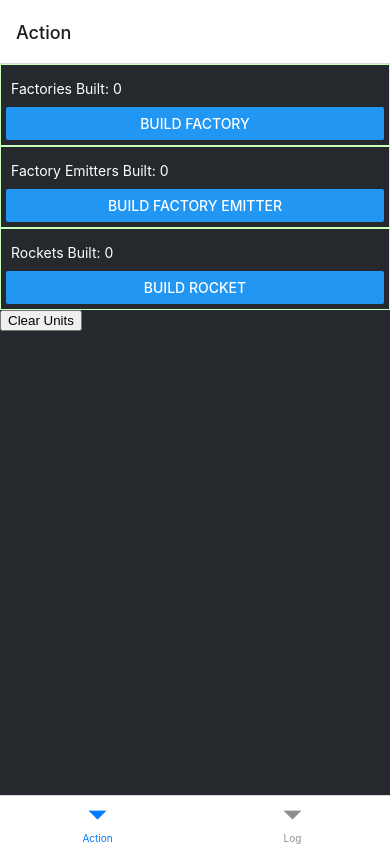
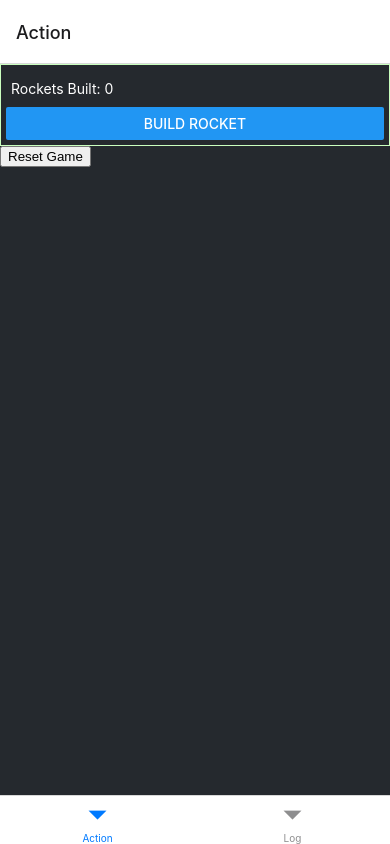
Before and after one commit to mchusma/singularity, a React Native app: screen /Action in a window 390 px wide. Built offline with nearby package versions, Linux system fonts and the light colour scheme.

Commit message:
sorted units, set them into their own file, created lots of boilerplate

```diff
--- a/src/components/activeUnits.tsx
+++ b/src/components/activeUnits.tsx
@@ -1,21 +1,62 @@
-import React from 'react';
-import { useDispatch } from 'react-redux';
+import React, { useEffect, useRef } from 'react';
+import { useDispatch, useSelector } from 'react-redux';
 import Factory from '../units/Factory';
 import FactoryEmitter from '../units/FactoryEmitter';
 import Rocket from '../units/Rocket';
-import { clearUnits } from '../store/unitSlice';
+import { clearUnits, updateUnitVisibility } from '../store/unitSlice';
+import { RootState } from '../store/store';
 
 const activeUnits = [Factory, FactoryEmitter, Rocket];
 
+const useUpdatedRef = (val) => {
+  const ref = useRef(val);
+  useEffect(() => {
+    ref.current = val;
+  }, [val]);
+  return ref;
+};
+
 const ActiveUnits = () => {
-  const dispatch = useDispatch();
+    const dispatch = useDispatch();
 
-  return (
-    <div>
-      {activeUnits.map((Unit, index) => <Unit key={index} />)}
-      <button onClick={() => dispatch(clearUnits())}>Clear Units</button>
-    </div>
-  );
+    // Access the units state from Redux
+    const units = useSelector((state: RootState) => state.units.units);
+    const unitsRef = useUpdatedRef(units);
+
+    useEffect(() => {
+        const intervalId = setInterval(() => {
+            unitsRef.current.forEach(unit => {
+                if (!unit.isVisible) {
+                    const requirementsMet = unit.requiredUnits.every(requiredUnit => {
+                        const requiredUnitState = unitsRef.current.find(u => u.id === requiredUnit.unitId);
+                        return requiredUnitState && requiredUnitState.quantity >= requiredUnit.quantity;
+                    });
+
+                    if (requirementsMet) {
+                        dispatch(updateUnitVisibility(unit.id));
+                    }
+                }
+            });
+        }, 1000);
+
+        // Cleanup function to clear the interval when the component unmounts
+        return () => clearInterval(intervalId);
+    }, [dispatch, unitsRef]);
+
+    const visibleUnitsWithState = activeUnits.map(Unit => {
+        // Find the corresponding unit in the Redux state
+        const unitState = units.find(unit => unit.name === Unit.name);
+        return { Unit, ...unitState };
+    }).filter(unit => unit.isVisible);
+
+    const sortedVisibleUnits = visibleUnitsWithState.sort((a, b) => a.id - b.id).map(unit => unit.Unit);
+
+    return (
+        <div>
+            {sortedVisibleUnits.map((Unit, index) => <Unit key={index} />)}
+            <button onClick={() => dispatch(clearUnits())}>Reset Game</button>
+        </div>
+    );
 }
 
 export default ActiveUnits;
--- /dev/null
+++ b/src/store/initialUnits.ts
@@ -0,0 +1,27 @@
+import { UnitsState } from './unitSlice'; // Adjust the path as needed
+
+export const initialUnits: UnitsState = {
+  units: [
+    {
+      id: 1,
+      name: 'Rocket',
+      isVisible: true,
+      quantity: 0,
+      requiredUnits: []
+    },
+    {
+      id: 2,
+      name: 'Factory',
+      isVisible: false,
+      quantity: 0,
+      requiredUnits: [{ unitId: 1, quantity: 10 }]
+    },
+    {
+      id: 3,
+      name: 'FactoryEmitter',
+      isVisible: false,
+      quantity: 0,
+      requiredUnits: [{ unitId: 2, quantity: 10 }]
+    },
+  ]
+};
--- a/src/store/unitSlice.ts
+++ b/src/store/unitSlice.ts
@@ -1,4 +1,5 @@
 import { createSlice, PayloadAction } from '@reduxjs/toolkit';
+import { initialUnits } from './initialUnits';
 
 interface Unit {
   id: number;
@@ -8,38 +9,13 @@ interface Unit {
   requiredUnits: Array<{ unitId: number, quantity: number }>;
 }
 
-interface UnitsState {
+export interface UnitsState {
   units: Unit[];
 }
 
-const initialState: UnitsState = {
-  units: [
-    {
-      id: 1,
-      name: 'Rocket',
-      isVisible: true,
-      quantity: 0,
-      requiredUnits: []
-    },
-    {
-      id: 2,
-      name: 'Factory',
-      isVisible: false,
-      quantity: 0,
-      requiredUnits: [{ unitId: 1, quantity: 10 }]
-    },
-    {
-      id: 3,
-      name: 'FactoryEmitter',
-      isVisible: false,
-      quantity: 0,
-      requiredUnits: [{ unitId: 2, quantity: 10 }]
-    },  ]
-};
-
 const unitsSlice = createSlice({
   name: 'units',
-  initialState,
+  initialState: initialUnits,
   reducers: {
     updateUnitVisibility(state, action: PayloadAction<number>) {
       const unit = state.units.find(unit => unit.id === action.payload);
@@ -48,7 +24,7 @@ const unitsSlice = createSlice({
       }
     },
     clearUnits: (state) => {
-      return initialState;
+      return initialUnits;
     },
     addUnit: (state, action: PayloadAction<number>) => {
       try {
```
